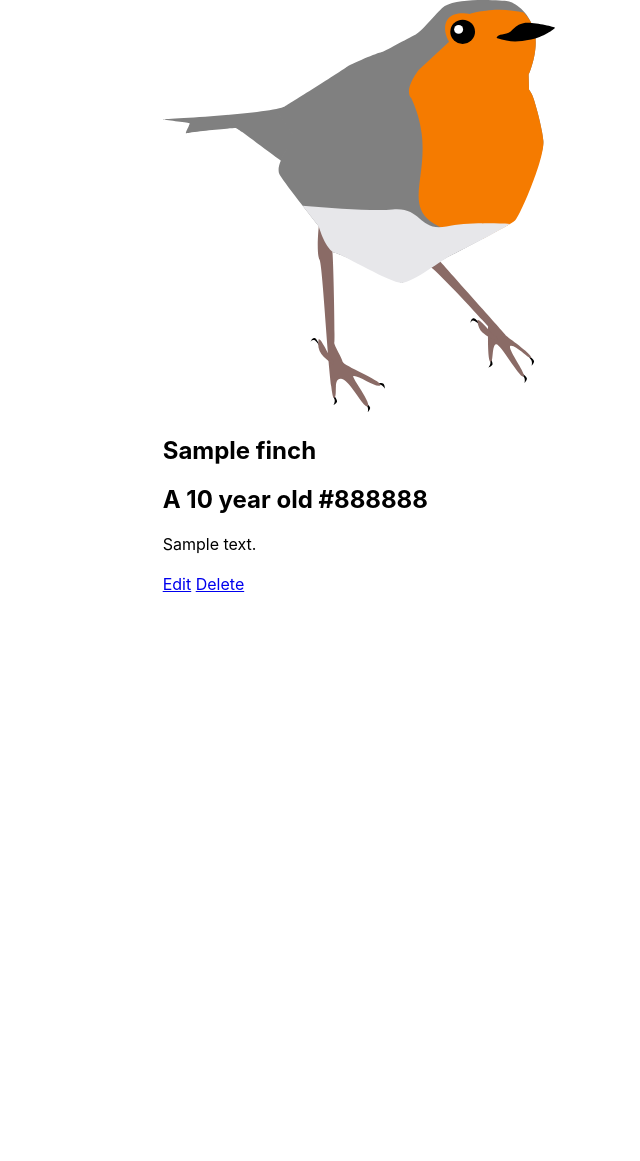
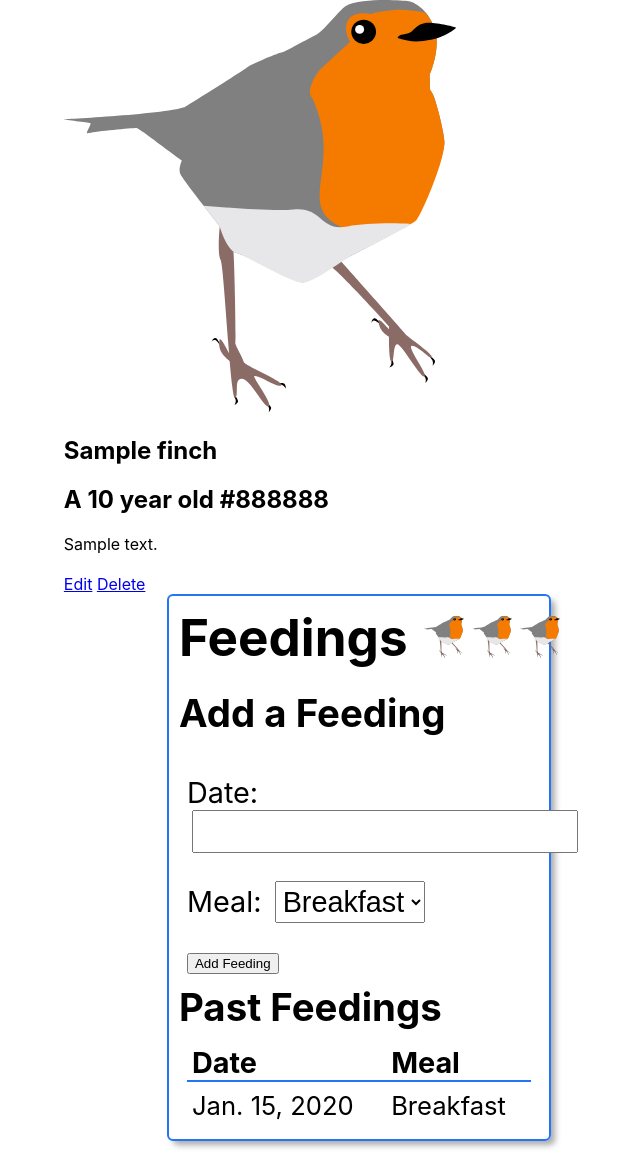
Before and after one commit to Ellieellie12/finch-collector, a Django app: page /finches/1/ in a window 1280 px wide. Shown: the part 123-1284 px from the top of the page, without its empty margins (281-921 px from the left). Before the commit the page ends 715 px from the top, so only its background shows below. Run offline with Django 4.2, Linux system fonts and the light colour scheme; tables that the repository leaves empty hold one stand-in row (values such as "Sample post"); some libraries are stand-ins or nearby versions.

Commit message:
start functionality to display date on the calendar for feedings

```diff
--- a/main_app/admin.py
+++ b/main_app/admin.py
@@ -1,4 +1,5 @@
 from django.contrib import admin
-from .models import Finch
+from .models import Finch, Feeding
 
 admin.site.register(Finch)
+admin.site.register(Feeding)
--- /dev/null
+++ b/main_app/forms.py
@@ -0,0 +1,7 @@
+from django.forms import ModelForm
+from .models import Feeding
+
+class FeedingForm(ModelForm):
+  class Meta:
+    model = Feeding
+    fields = ['date', 'meal']
--- a/main_app/models.py
+++ b/main_app/models.py
@@ -21,4 +21,13 @@
 
 class Feeding(models.Model):
   date = models.DateField()
-  meal = models.CharField(max_length=1)
+  meal = models.CharField(
+    max_length=1,
+    choices=MEALS,
+    default=MEALS[0][0]
+    )
+
+  finch = models.ForeignKey(Finch, on_delete=models.CASCADE)
+
+  def __str__(self):
+    return f"{self.get_meal_display()} on {self.date}"
--- a/main_app/templates/finches/detail.html
+++ b/main_app/templates/finches/detail.html
@@ -3,10 +3,20 @@
 
 {% block head %}
 <link
+  href="https://cdn.jsdelivr.net/npm/mc-datepicker/dist/mc-calendar.min.css"
+  rel="stylesheet"
+/>
+<link rel="stylesheet" href="{% static 'css/mcdp.css' %}">
+<script
+  src="https://cdn.jsdelivr.net/npm/mc-datepicker/dist/mc-calendar.min.js"
+>
+</script>
+<link
   rel="stylesheet"
   type="text/css"
   href="{% static 'css/finches/finch-detail.css' %}"
 />
+<script defer src="{% static 'js/cat-detail.js' %}"></script>
 {% endblock %}
 
 {% block content %}
@@ -32,5 +42,48 @@
     </div>
   </div>
 </section>
+<div class="feedings-toy-container">
+  <section class="feedings">
+    <div class="subsection-title">
+      <h2>Feedings</h2>
+      <img
+        src="{% static 'images/logo-robin.svg' %}"
+        alt="an orange and grey finch"
+      />
+      <img
+        src="{% static 'images/logo-robin.svg' %}"
+        alt="an orange and grey finch"
+      />
+      <img
+        src="{% static 'images/logo-robin.svg' %}"
+        alt="an orange and grey finch"
+      />
+    </div>
+    <h3>Add a Feeding</h3>
+    <form
+      method="post"
+      class="subsection-content"
+      autocomplete="off"
+    >
+      {% csrf_token %}
+      {{ feeding_form.as_p }}
+      <button type="submit" class="btn submit">Add Feeding</button>
+    </form>
+    <h3>Past Feedings</h3>
+    <table>
+      <thead>
+        <tr><th>Date</th><th>Meal</th></tr>
+      </thead>
+      <tbody>
+        {% for feeding in finch.feeding_set.all %}
+          <tr>
+            <td>{{feeding.date}}</td>
+            <td>{{feeding.get_meal_display}}</td>
+          </tr>
+        {% endfor %}
+      </tbody>
+    </table>
+  </section>
+</div>
 
 {% endblock %}
--- a/main_app/views.py
+++ b/main_app/views.py
@@ -1,6 +1,7 @@
 from django.shortcuts import render
 from django.views.generic.edit import CreateView, UpdateView, DeleteView
 from .models import Finch
+from .forms import FeedingForm
 
 def home(request):
   return render(request, 'home.html')
@@ -14,7 +15,8 @@
 
 def finch_detail(request, finch_id):
   finch = Finch.objects.get(id=finch_id)
-  return render(request, 'finches/detail.html', { 'finch': finch })
+  feeding_form = FeedingForm()
+  return render(request, 'finches/detail.html', { 'finch': finch, 'feeding_form': feeding_form })
 
 class FinchCreate(CreateView):
   model = Finch
```
Also changed, not shown: main_app/static/css/mcdp.css (added, +46 -0 lines), main_app/migrations/0002_feeding.py (added), main_app/static/js/finch-detail.js (added), 1 other file.
